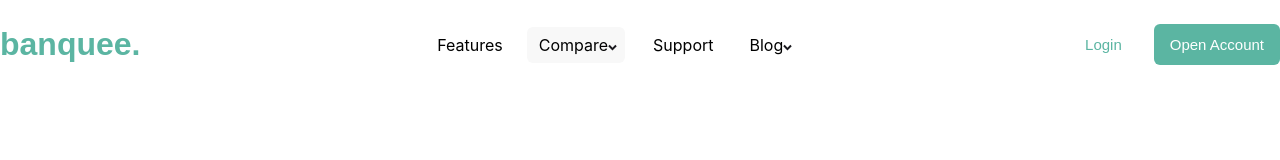
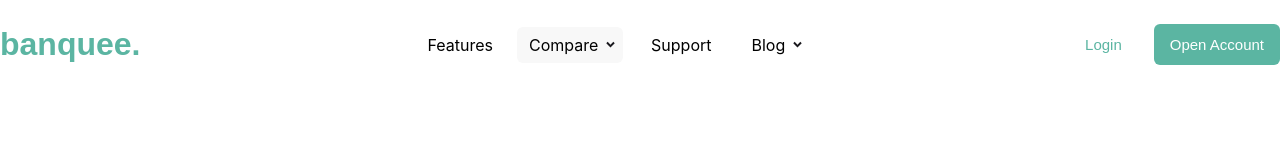
Before and after one commit to GM9dev/banquee-react, a React (Vite) app: page / in a window 1280 px wide. Shown: the top 160 px of the page. Built offline with nearby package versions, Linux system fonts and the light colour scheme; a web font is replaced by a local one.

Commit message:
Site Menu CSS adjusted

```diff
--- a/src/components/SiteMenu/SiteMenu.css
+++ b/src/components/SiteMenu/SiteMenu.css
@@ -19,11 +19,17 @@
   font-size: 16px;
   font-weight: medium;
   padding: 8px 8px 8px 12px;
+  display: flex;
+  align-items: center;
 }
 
 .SiteMenu.email-menu .nav-center:nth-child(2) {
   background-color: #f8f8f8;
   border-radius: 6px;
+}
+
+.email-menu .nav-center:nth-child(3) {
+  padding: 8px 12px;
 }
 
 .SiteMenu.email-menu .vector {
@@ -43,5 +49,5 @@
   color: #ffffff;
   background-color: #5bb5a2;
   border-radius: 6px;
-    padding: 12px 16px 12px 16px;
+  padding: 12px 16px;
 }
--- a/src/components/SiteMenu/SiteMenu.tsx
+++ b/src/components/SiteMenu/SiteMenu.tsx
@@ -29,12 +29,12 @@ function SiteMenu() {
         <div className="nav-center">{templateData.option1}</div>
         <div className="nav-center">
           {templateData.option2}
-          <img className="Vector" src={VectorImage} />
+          <img className="vector" src={VectorImage} />
         </div>
         <div className="nav-center">{templateData.option3}</div>
         <div className="nav-center">
           {templateData.option4}
-          <img className="Vector" src={VectorImage} />
+          <img className="vector" src={VectorImage} />
         </div>
       </div>
       <div className="nav-right1">{templateData.login}</div>
```
Lines whose indentation alone changed are shown as unchanged.
